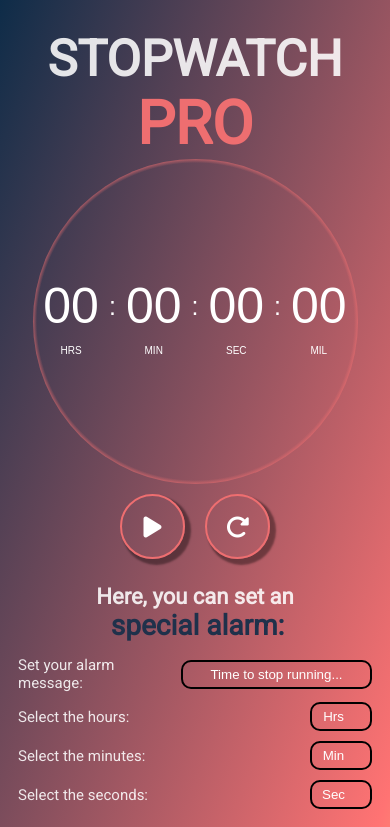
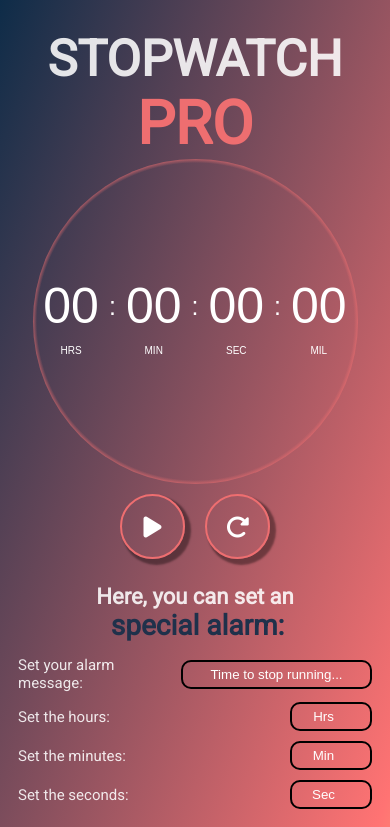
Before and after one commit to danielsalvas/stopwatch-react, a React (Vite) app: page / in a window 390 px wide. Shown: the top 827 px of the page. Built offline with nearby package versions, Linux system fonts and the light colour scheme.

Commit message:
[Fixes] [Try 2] Bug fix in Stopwatch, is not working in mobile

```diff
--- a/src/App.jsx
+++ b/src/App.jsx
@@ -4,7 +4,7 @@ import Stopwatch from './components/stopwatch/Stopwatch'
 import FormAlarm from './components/formAlarm/FormAlarm'
 
 function App() {
-  const [time, setTime] = useState(0)
+  const [time, setTime] = useState( { ms: 0, sec: 0, min: 0, hrs: 0 } )
   const [running, setRunning] = useState(false)
   const [alarm, setAlarm] = useState(null)
   const [message, setMessage] = useState('')
@@ -15,7 +15,26 @@ function App() {
 
     if (running) {
       intervalRef.current = setInterval(() => {
-        setTime((prevTime) => prevTime + 10)
+        setTime((prevTime) => {
+        let ms= prevTime.ms + 1;
+        let sec = prevTime.sec;
+        let min = prevTime.min;
+        let hrs = prevTime.hrs;
+
+        if (ms === 100) {
+          ms = 0 ;
+          sec = prevTime.sec + 1;
+        }
+        if (sec === 60) {
+          sec = 0 ;
+          min = prevTime.min + 1;
+        }
+        if (min === 60) {
+          min = 0 ;
+          hrs = prevTime.hrs + 1;
+        }
+        return { ms, sec, min, hrs}
+      });
       }, 10);
 
     } else if (!running) {
@@ -26,7 +45,7 @@ function App() {
       setTimeout(() => {
         alert(message)
         setMessage('')
-      }, alarm + 11);  //We add 11 milliseconds for the variation of the calculations
+      }, alarm + 7);  //We add 7 milliseconds for the variation of the calculations
     }
 
     return () => clearInterval(intervalRef.current)
@@ -34,7 +53,7 @@ function App() {
   }, [running])
 
   function handleReset() {
-    setTime(0)
+    setTime({ ms: 0, sec: 0, min: 0, hrs: 0 })
     setRunning(false)
     setAlarm(null)
   }
--- a/src/components/formAlarm/FormAlarm.jsx
+++ b/src/components/formAlarm/FormAlarm.jsx
@@ -44,15 +44,15 @@ const FormAlarm = ({ setAlarm, setMessage, message }) => {
                         <input className={styles.input__value__text} ref={messageRef} name="message" type="text" placeholder="Time to stop running..." required />
                     </div>
                     <div className={styles.container__input}>
-                        <label className={styles.input__label}>Select the hours:</label>
+                        <label className={styles.input__label}>Set the hours:</label>
                         <input className={styles.input__value__number} ref={hoursRef} name="hours" type="number" placeholder="Hrs" min="0" max="99" />
                     </div>
                     <div className={styles.container__input}>
-                        <label className={styles.input__label}>Select the minutes:</label>
+                        <label className={styles.input__label}>Set the minutes:</label>
                         <input className={styles.input__value__number} ref={minutesRef} name="minutes" type="number" placeholder="Min" min="0" max="59" />
                     </div>
                     <div className={styles.container__input}>
-                        <label className={styles.input__label}>Select the seconds:</label>
+                        <label className={styles.input__label}>Set the seconds:</label>
                         <input className={styles.input__value__number} ref={secondsRef} name="seconds" type="number" placeholder="Sec" min="0" max="59" />
                     </div>
                     <div className={styles.div__form__button}>
--- a/src/components/formAlarm/formalarm.module.css
+++ b/src/components/formAlarm/formalarm.module.css
@@ -137,5 +137,12 @@
     .title__form {
         display: grid;
     }
-
+    .input__value__number {
+        border-radius: 10px;
+        background-color: transparent;
+        color: white;
+        padding: 5px 15px;
+        text-align: center;
+        border: solid 2px black;
+    }
 }
--- a/src/components/stopwatch/Stopwatch.jsx
+++ b/src/components/stopwatch/Stopwatch.jsx
@@ -2,25 +2,27 @@ import styles from './stopwatch.module.css'
 
 const Stopwatch = ({ time }) => {
 
+  const { ms, sec, min, hrs } = time;
+
   return (
     <div className={styles.container__time}>
       <div className={styles.time__flex}>
-          <span className={styles.time__value}>{("0" + Math.floor(( time / 3600000) % 60 )).slice(-2)}</span>
+          <span className={styles.time__value}>{ ("0" + Math.floor(hrs)).slice(-2) }</span>
           <p className={styles.time__title}>HRS</p>
         </div>
         <span className={styles.colon__division}>:</span>
         <div className={styles.time__flex}>
-          <span className={styles.time__value}>{("0" + Math.floor(( time / 60000) % 60 )).slice(-2)}</span>
+          <span className={styles.time__value}>{ ("0" + Math.floor(min)).slice(-2) }</span>
           <p className={styles.time__title}>MIN</p>
         </div>
         <span className={styles.colon__division}>:</span>
         <div className={styles.time__flex}>
-          <span className={styles.time__value}>{("0" + Math.floor(( time / 1000) % 60 )).slice(-2)}</span>
+          <span className={styles.time__value}>{ ("0" + Math.floor(sec)).slice(-2) }</span>
           <p className={styles.time__title}>SEC</p>
         </div>
         <span className={styles.colon__division}>:</span>
         <div className={styles.time__flex}>
-          <span className={styles.time__value}>{("0" + (( time / 10) % 100 )).slice(-2)}</span>
+          <span className={styles.time__value}>{ ("0" + Math.floor(ms)).slice(-2) }</span>
           <p className={styles.time__title}>MIL</p>
         </div>
     </div>
```
